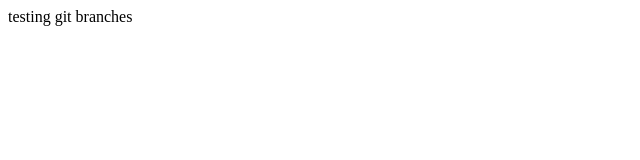
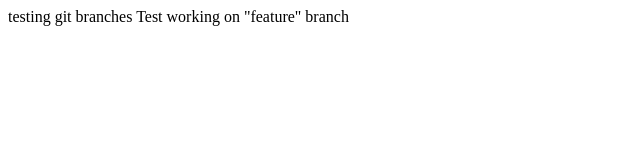
Before and after one commit to Coroto17/branch_demo, a plain HTML site: page index.html in a window 1280 px wide. Shown: the whole page, without its empty margins (0-640 px from the left). Drawn offline with Linux system fonts and the light colour scheme.

Commit message:
Added another line

```diff
--- a/index.html
+++ b/index.html
@@ -5,5 +5,6 @@
     </head>
     <body>
         testing git branches
+        Test working on "feature" branch
     </body>
 </html>
```
